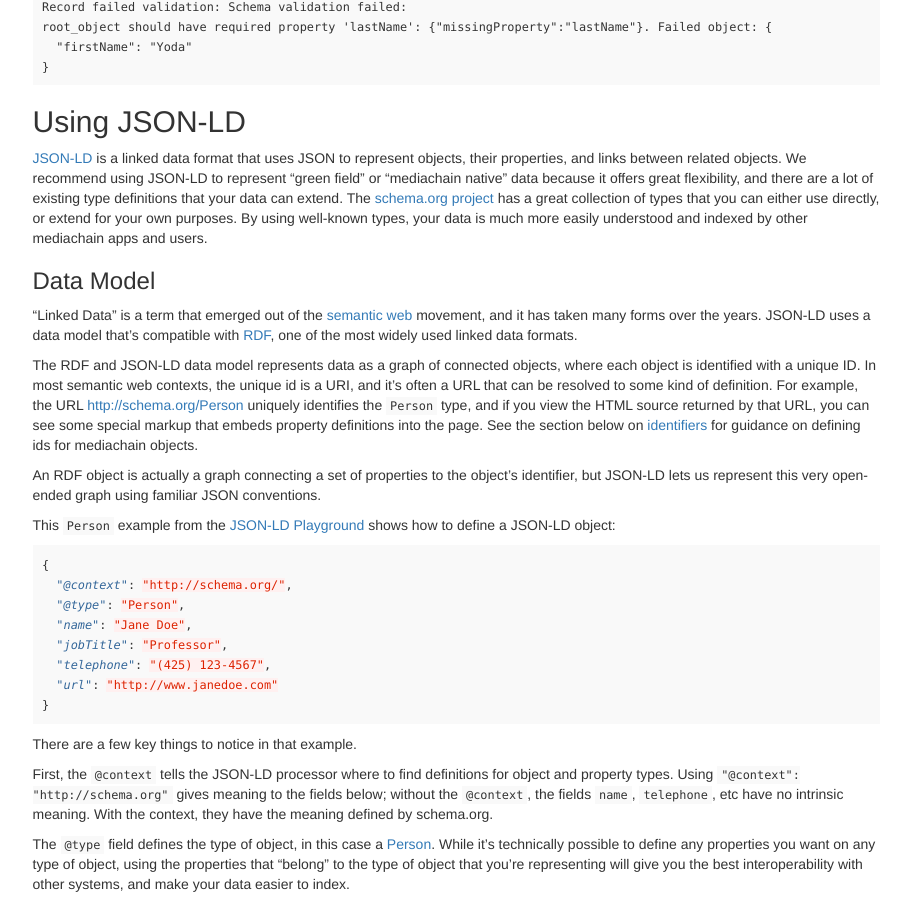
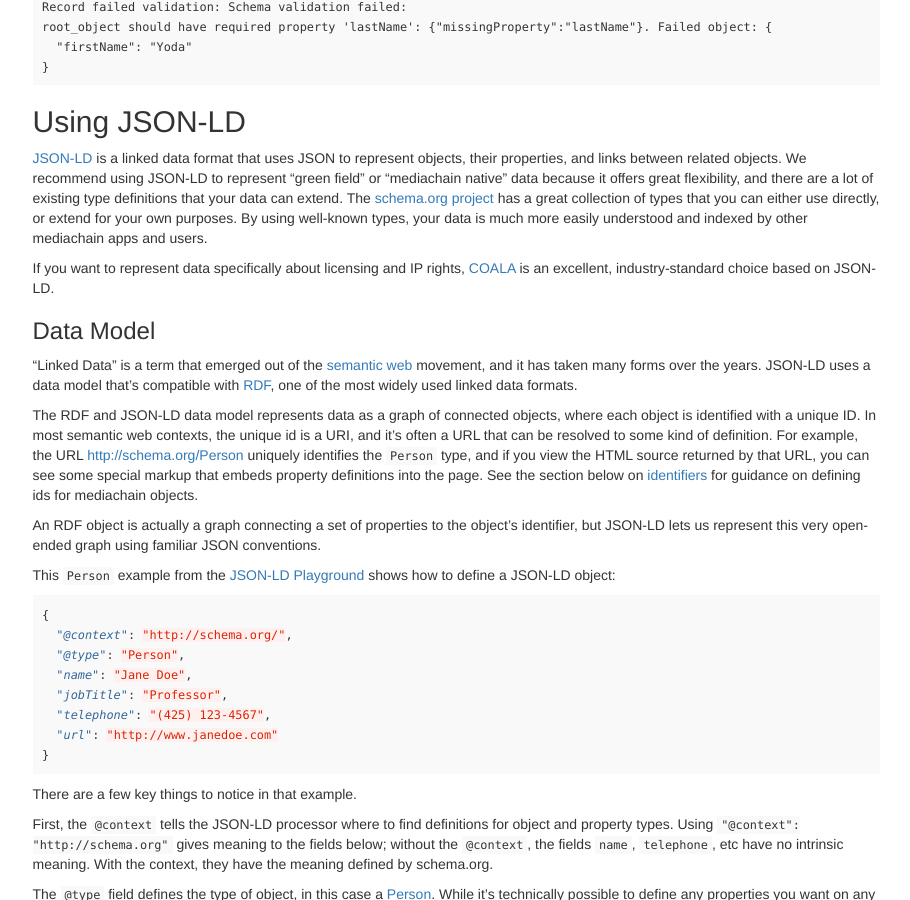
Before and after one commit to mediachain/mediachain-docs, a Jekyll site: the page built from _docs/publishing/schema-recommendations.md, in a window 1280 px wide and 900 px high, scrolled down 2337 px. Shown: the whole window, without its empty margins (330-1240 px from the left). Built offline with Jekyll 4.4.1, drawn with Linux system fonts in a browser that asks for light colours; nearby versions of some CDN libraries.

Commit message:
Add link to COALA-IP spec

```diff
--- a/_docs/publishing/schema-recommendations.md
+++ b/_docs/publishing/schema-recommendations.md
@@ -157,6 +157,10 @@ great collection of types that you can either use directly, or extend for your o
 By using well-known types, your data is much more easily understood and indexed by other
 mediachain apps and users.
 
+If you want to represent data specifically about licensing and IP rights,
+[COALA](https://github.com/COALAIP/specs) is an excellent, industry-standard choice based on
+JSON-LD.
+
 ### Data Model
 "Linked Data" is a term that emerged out of the [semantic web][semantic-web-wiki] movement, and it
 has taken many forms over the years.  JSON-LD uses a data model that's compatible with
```
